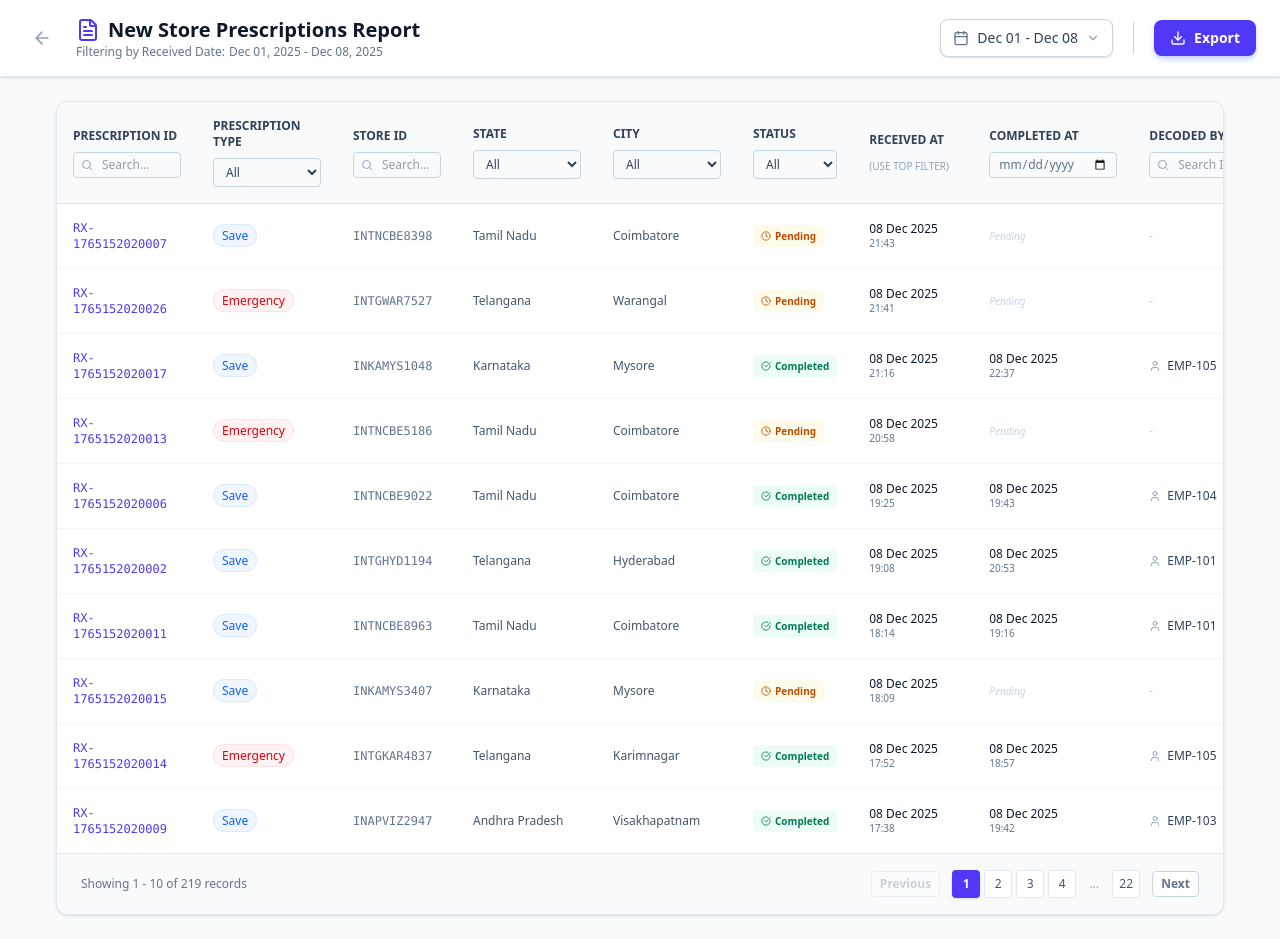
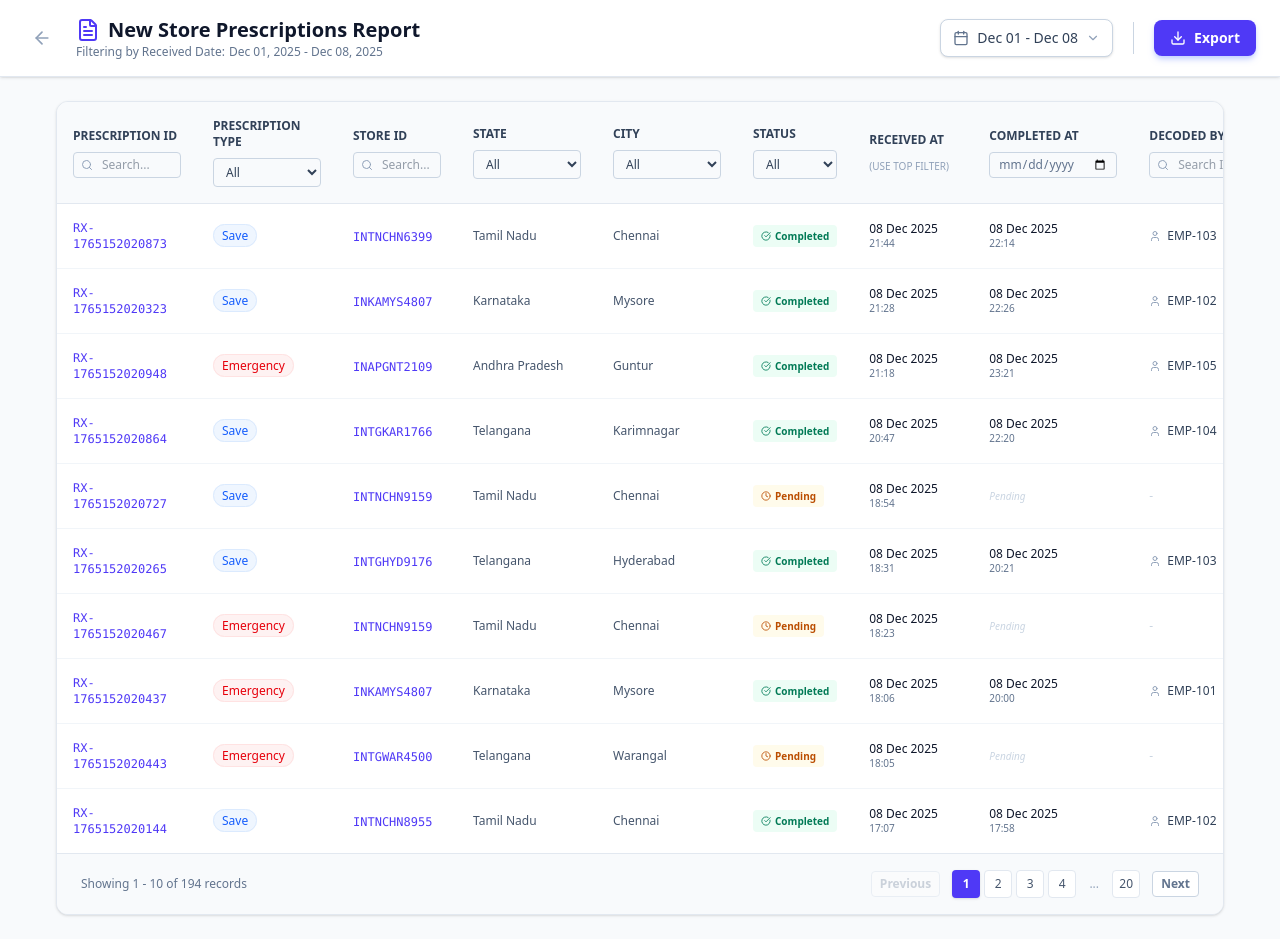
Before and after one commit to visaal1582892/auto-prescription-assignment-mock, a React (Vite) app: page /new-store-prescriptions-report in a window 1280 px wide. Built offline with nearby package versions, Linux system fonts and the light colour scheme; sample sign-in values are in the browser's storage.

Commit message:
made small change

```diff
--- a/src/pages/NewStorePrescriptionsReport.jsx
+++ b/src/pages/NewStorePrescriptionsReport.jsx
@@ -15,7 +15,7 @@ import {
 import { useNavigate } from 'react-router-dom';
 import { utils, writeFile } from 'xlsx';
 import { DayPicker } from 'react-day-picker';
-import { format, subDays, isAfter, startOfDay, endOfDay, isWithinInterval, parseISO, isSameDay } from 'date-fns';
+import { format, subDays, isAfter, startOfDay, endOfDay, isWithinInterval, parseISO, isSameDay, differenceInDays } from 'date-fns';
 import 'react-day-picker/style.css';
 
 const NewStorePrescriptionsReport = () => {
@@ -23,9 +23,11 @@ const NewStorePrescriptionsReport = () => {
 
     // --- Mock Data Generation ---
     const generateData = () => {
-        const data = [];
         const today = new Date();
-        const statuses = ['Pending', 'Completed'];
+        const employees = ["EMP-101", "EMP-102", "EMP-103", "EMP-104", "EMP-105"];
+
+        // 1. Generate "New" Stores (Started within last 100 days)
+        const stores = [];
         const states = ['Telangana', 'Andhra Pradesh', 'Karnataka', 'Tamil Nadu'];
         const citiesMap = {
             'Telangana': ['Hyderabad', 'Warangal', 'Karimnagar'],
@@ -33,68 +35,78 @@ const NewStorePrescriptionsReport = () => {
             'Karnataka': ['Bangalore', 'Mysore'],
             'Tamil Nadu': ['Chennai', 'Coimbatore']
         };
-        const employees = ["EMP-101", "EMP-102", "EMP-103", "EMP-104", "EMP-105"];
+        const stateCodes = {
+            'Telangana': 'TG', 'Andhra Pradesh': 'AP', 'Karnataka': 'KA', 'Tamil Nadu': 'TN'
+        };
+        const cityCodes = {
+            'Hyderabad': 'HYD', 'Warangal': 'WAR', 'Karimnagar': 'KAR',
+            'Visakhapatnam': 'VIZ', 'Vijayawada': 'VIJ', 'Guntur': 'GNT',
+            'Bangalore': 'BLR', 'Mysore': 'MYS',
+            'Chennai': 'CHN', 'Coimbatore': 'CBE'
+        };
 
-        // Generate for past 30 days
+        // Create 50 random new stores
+        for (let i = 0; i < 50; i++) {
+            const state = states[Math.floor(Math.random() * states.length)];
+            const city = citiesMap[state][Math.floor(Math.random() * citiesMap[state].length)];
+            const randomNum = Math.floor(Math.random() * 9000) + 1000;
+            const storeId = `IN${stateCodes[state]}${cityCodes[city]}${randomNum}`;
+
+            // Random start date within last 100 days
+            const daysAgo = Math.floor(Math.random() * 100);
+            const startDate = subDays(today, daysAgo);
+
+            stores.push({
+                storeId,
+                state,
+                city,
+                startDate: startDate.toISOString()
+            });
+        }
+
+        const data = [];
+
+        // Generate Prescriptions for past 30 days linked to these stores
+        // (Note: In reality, a store wouldn't have prescriptions before its start date,
+        // but for simplicity we'll just ensure the prescription date is >= store start date if we wanted strict realism.
+        // For this mock, we'll assume the 30-day report window is relevant.)
+
         for (let d = 0; d < 30; d++) {
             const date = subDays(today, d);
-            const dateStr = format(date, 'yyyy-MM-dd');
 
             // Generate 15-40 prescriptions per day
             const count = Math.floor(Math.random() * 25) + 15;
 
             for (let i = 0; i < count; i++) {
+                // Pick a random store
+                const store = stores[Math.floor(Math.random() * stores.length)];
+
+                // Ensure prescription date isn't before store start date (basic realism)
+                if (isAfter(parseISO(store.startDate), date)) continue;
+
                 const receivedTime = new Date(date);
-                receivedTime.setHours(Math.floor(Math.random() * 14) + 8, Math.floor(Math.random() * 60)); // 8 AM to 10 PM
+                receivedTime.setHours(Math.floor(Math.random() * 14) + 8, Math.floor(Math.random() * 60));
 
-                // 70% completed, 30% pending
                 const status = Math.random() > 0.3 ? 'Completed' : 'Pending';
-
                 let completedTime = null;
                 let decodedBy = '-';
 
                 if (status === 'Completed') {
                     completedTime = new Date(receivedTime);
-                    completedTime.setMinutes(receivedTime.getMinutes() + Math.floor(Math.random() * 120) + 5); // 5m to 2h later
+                    completedTime.setMinutes(receivedTime.getMinutes() + Math.floor(Math.random() * 120) + 5);
                     decodedBy = employees[Math.floor(Math.random() * employees.length)];
                 }
 
                 const prescriptionType = Math.random() > 0.5 ? 'Emergency' : 'Save';
 
-                const stateCodes = {
-                    'Telangana': 'TG',
-                    'Andhra Pradesh': 'AP',
-                    'Karnataka': 'KA',
-                    'Tamil Nadu': 'TN'
-                };
-
-                const cityCodes = {
-                    'Hyderabad': 'HYD',
-                    'Warangal': 'WAR',
-                    'Karimnagar': 'KAR',
-                    'Visakhapatnam': 'VIZ',
-                    'Vijayawada': 'VIJ',
-                    'Guntur': 'GNT',
-                    'Bangalore': 'BLR',
-                    'Mysore': 'MYS',
-                    'Chennai': 'CHN',
-                    'Coimbatore': 'CBE'
-                };
-
-                const state = states[Math.floor(Math.random() * states.length)];
-                const city = citiesMap[state][Math.floor(Math.random() * citiesMap[state].length)];
-
-                // Format: IN + StateCode + CityCode + 4 Digits (e.g., INAPHYD1234)
-                const randomNum = Math.floor(Math.random() * 9000) + 1000;
-                const storeId = `IN${stateCodes[state]}${cityCodes[city]}${randomNum}`;
-
                 data.push({
                     id: `NSP-${d}-${i}`,
-                    prescriptionId: `RX-${20000 + startOfDay(date).getTime() + i}`,
+                    prescriptionId: `RX-${20000 + startOfDay(date).getTime() + i + Math.floor(Math.random() * 1000)}`,
                     prescriptionType: prescriptionType,
-                    storeId: storeId,
-                    state: state,
-                    city: city,
+                    storeId: store.storeId,
+                    storeStartDate: store.startDate, // Attach for easy access
+                    state: store.state,
+                    city: store.city,
                     status: status,
                     receivedAt: receivedTime.toISOString(),
                     completedAt: completedTime ? completedTime.toISOString() : null,
@@ -129,6 +141,29 @@ const NewStorePrescriptionsReport = () => {
     // Pagination State
     const [currentPage, setCurrentPage] = useState(1);
     const itemsPerPage = 10;
+
+
+    // Store Details Modal State
+    const [selectedStore, setSelectedStore] = useState(null);
+
+    const handleStoreClick = (row) => {
+        // Calculate Aggregate Stats for this store
+        const storeStats = allData.filter(r => r.storeId === row.storeId);
+        const emergencyCount = storeStats.filter(r => r.prescriptionType === 'Emergency').length;
+        const saveCount = storeStats.filter(r => r.prescriptionType === 'Save').length;
+
+        setSelectedStore({
+            storeId: row.storeId,
+            startDate: row.storeStartDate,
+            state: row.state,
+            city: row.city,
+            totalPrescriptions: storeStats.length,
+            saveCount,
+            emergencyCount
+        });
+    };
+
+    const closeStoreModal = () => setSelectedStore(null);
 
     // Derived Lists for Dropdowns
     const uniqueStates = useMemo(() => ['All', ...new Set(allData.map(d => d.state))], [allData]);
@@ -357,6 +392,72 @@ const NewStorePrescriptionsReport = () => {
                 </div>
             </header >
 
+            {/* Store Details Modal */}
+            {
+                selectedStore && (
+                    <div className="fixed inset-0 z-50 flex items-center justify-center p-4 bg-black/50 backdrop-blur-sm animate-in fade-in duration-200">
+                        <div className="bg-white rounded-xl shadow-2xl w-full max-w-md overflow-hidden animate-in zoom-in-95 duration-200">
+                            {/* Modal Header */}
+                            <div className="bg-indigo-600 px-6 py-4 flex justify-between items-center text-white">
+                                <div>
+                                    <h3 className="text-lg font-bold">Store Details</h3>
+                                    <p className="text-indigo-100 text-xs font-mono mt-0.5">{selectedStore.storeId}</p>
+                                </div>
+                                <button onClick={closeStoreModal} className="text-white/80 hover:text-white transition-colors">
+                                    <XCircle size={24} />
+                                </button>
+                            </div>
+
+                            {/* Modal Body */}
+                            <div className="p-6 space-y-6">
+                                {/* Key Metrics Grid */}
+                                <div className="grid grid-cols-2 gap-4">
+                                    <div className="bg-slate-50 p-4 rounded-lg text-center border border-slate-100">
+                                        <p className="text-xs text-slate-500 uppercase font-bold tracking-wider mb-1">Store Started</p>
+                                        <p className="text-slate-900 font-bold">{format(parseISO(selectedStore.startDate), 'dd MMM yyyy')}</p>
+                                        <p className="text-[10px] text-indigo-600 mt-1 font-medium">
+                                            {differenceInDays(new Date(), parseISO(selectedStore.startDate))} days ago
+                                        </p>
+                                    </div>
+                                    <div className="bg-slate-50 p-4 rounded-lg text-center border border-slate-100">
+                                        <p className="text-xs text-slate-500 uppercase font-bold tracking-wider mb-1">Total Received</p>
+                                        <p className="text-2xl font-bold text-slate-900">{selectedStore.totalPrescriptions}</p>
+                                    </div>
+                                </div>
+
+                                <div className="space-y-3">
+                                    <p className="text-sm font-bold text-slate-700 border-b border-slate-100 pb-2">Prescription Breakdown</p>
+
+                                    {/* Emergency Row */}
+                                    <div className="flex items-center justify-between p-3 bg-red-50 rounded-lg border border-red-100">
+                                        <div className="flex items-center gap-2">
+                                            <span className="w-2 h-2 rounded-full bg-red-500"></span>
+                                            <span className="text-sm font-medium text-red-900">Emergency</span>
+                                        </div>
+                                        <span className="text-lg font-bold text-red-700">{selectedStore.emergencyCount}</span>
+                                    </div>
+
+                                    {/* Save Row */}
+                                    <div className="flex items-center justify-between p-3 bg-blue-50 rounded-lg border border-blue-100">
+                                        <div className="flex items-center gap-2">
+                                            <span className="w-2 h-2 rounded-full bg-blue-500"></span>
+                                            <span className="text-sm font-medium text-blue-900">Save</span>
+                                        </div>
+                                        <span className="text-lg font-bold text-blue-700">{selectedStore.saveCount}</span>
+                                    </div>
+                                </div>
+
+                                <div className="text-center pt-2">
+                                    <p className="text-xs text-slate-400">
+                                        {selectedStore.city}, {selectedStore.state}
+                                    </p>
+                                </div>
+                            </div>
+                        </div>
+                    </div>
+                )
+            }
+
             <main className="max-w-[95%] mx-auto p-6">
                 <div className="bg-white rounded-xl shadow-sm border border-slate-200 overflow-hidden">
                     <div className="overflow-x-auto">
@@ -519,7 +620,14 @@ const NewStorePrescriptionsReport = () => {
                                                     {row.prescriptionType}
                                                 </span>
                                             </td>
-                                            <td className="px-4 py-4 font-mono text-xs text-slate-500">{row.storeId}</td>
+                                            <td className="px-4 py-4">
+                                                <button
+                                                    onClick={() => handleStoreClick(row)}
+                                                    className="font-mono text-xs text-indigo-600 hover:text-indigo-800 hover:underline font-medium transition-colors"
+                                                >
+                                                    {row.storeId}
+                                                </button>
+                                            </td>
                                             <td className="px-4 py-4 text-xs">{row.state}</td>
                                             <td className="px-4 py-4 text-xs">{row.city}</td>
                                             <td className="px-4 py-4">
```
